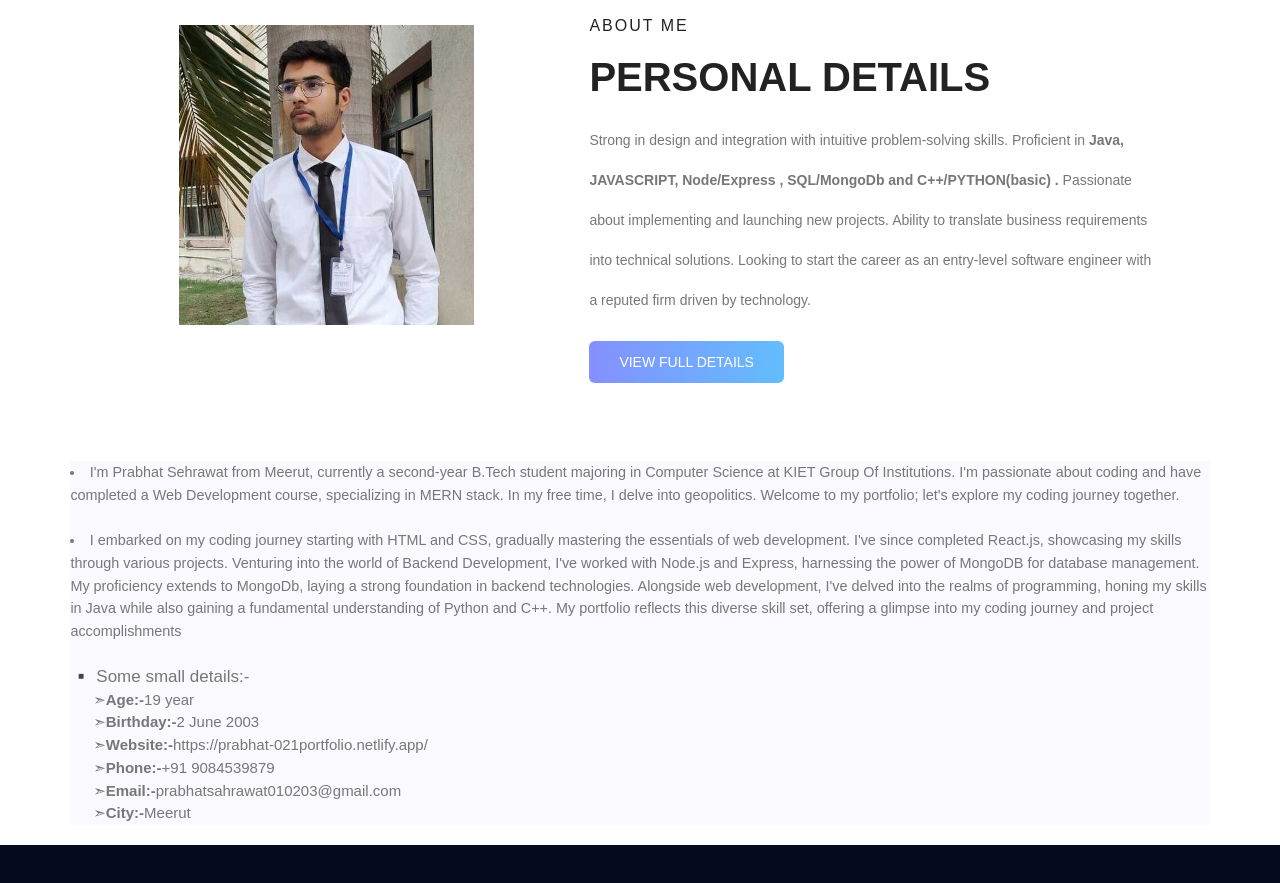
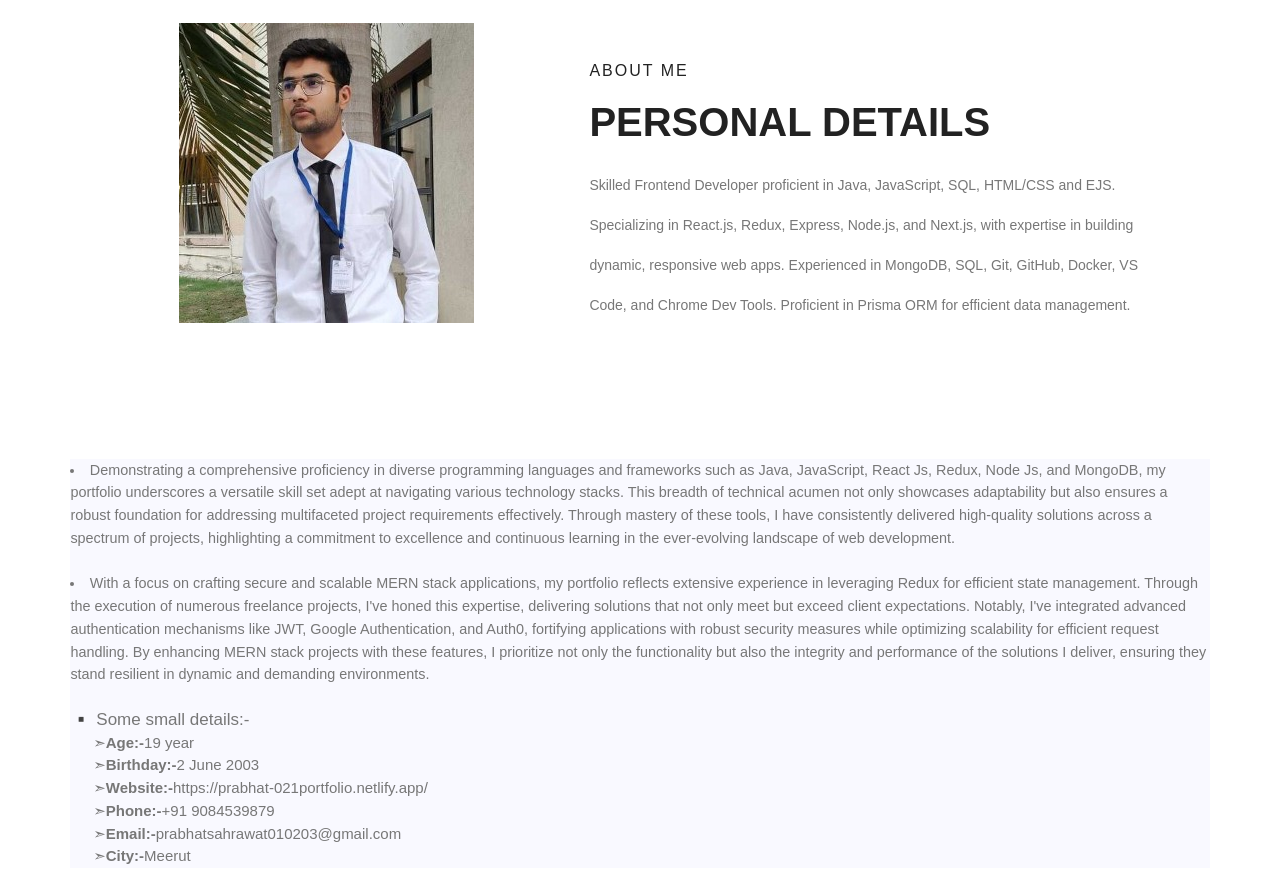
Before and after one commit to prabhat-021/PORTFOLIO, a React (Create React App) app: page /about in a window 1280 px wide. Shown: the part 480-1363 px from the top of the page. Built offline with nearby package versions, Linux system fonts and the light colour scheme.

Commit message:
Information Updated

```diff
--- a/src/App.js
+++ b/src/App.js
@@ -3,7 +3,6 @@ import Home from "./pages/Home.js";
 import About from "./pages/About.js";
 import Project from "./pages/Project.js";
 import Contact from "./pages/Contact.js";
-import Navbar from "./Components/Navbar.js";
 import { BrowserRouter, Routes, Route } from "react-router-dom";
 export default function App() {
   return (
--- a/src/Components/Mid1.js
+++ b/src/Components/Mid1.js
@@ -1,7 +1,20 @@
+import { useEffect, useState } from "react";
 import img2 from "../images/mid-img.jpg";
 import { Link } from "react-router-dom";
+import { useLocation } from "react-router-dom";
 
 export default function Mid1() {
+
+    const [about, setAbout] = useState(false);
+    const location = useLocation();
+    console.log(location);
+
+    useEffect(() => {
+        if (location.pathname == "/about") {
+            setAbout(true);
+        }
+    }, [location]);
+
     return (
         <section className="mid">
             <div className="mid-img-1">
@@ -10,8 +23,13 @@ export default function Mid1() {
             <div className="mid-text head-text">
                 <h6 className="head-h1 mid1-h1">ABOUT ME</h6>
                 <h1 className="head-h2 mid-h2">PERSONAL DETAILS</h1>
-                <p className="head-p1 mid-h2">Strong in design and integration with intuitive problem-solving skills. Proficient in <span className="bold"> Java, JAVASCRIPT, Node/Express , SQL/MongoDb and C++/PYTHON(basic) .</span> Passionate about implementing and launching new projects. Ability to translate business requirements into technical solutions. Looking to start the career as an entry-level software engineer with a reputed firm driven by technology.</p>
-                <Link to="/about" className="head-btn mid-btn">VIEW FULL DETAILS</Link>
+                <p className="head-p1 mid-h2">Skilled Frontend Developer proficient in Java, JavaScript, SQL, HTML/CSS and EJS. Specializing in
+                    React.js, Redux, Express, Node.js, and Next.js, with expertise in building dynamic, responsive web apps.
+                    Experienced in MongoDB, SQL, Git, GitHub, Docker, VS Code, and Chrome Dev Tools. Proficient in
+                    Prisma ORM for efficient data management.</p>
+                {!about && (
+                    <Link to="/about" className="head-btn mid-btn">VIEW FULL DETAILS</Link>
+                )}
             </div>
         </section>
     );
--- a/src/Components/Mid2.js
+++ b/src/Components/Mid2.js
@@ -37,7 +37,7 @@ export default function Mid2() {
                     <div className="container">
                         <div className='mid2-icon'><TerminalIcon id="icon"/></div>
                         <div className='mid2-h2'>Coding</div>
-                        <div className='mid2-p1'>C++, java , C Language </div>
+                        <div className='mid2-p1'>Java , C Language </div>
                     </div>
                     <div className="container">
                         <div className='mid2-icon'><TravelExploreIcon id="icon"/></div>
--- a/src/pages/About.js
+++ b/src/pages/About.js
@@ -17,8 +17,8 @@ export default function About() {
             </div>
             <Mid1 />
             <div className="about-description">
-                <li className="about-description-p1">I'm Prabhat Sehrawat from Meerut, currently a second-year B.Tech student majoring in Computer Science at KIET Group Of Institutions. I'm passionate about coding and have completed a Web Development course, specializing in MERN stack. In my free time, I delve into geopolitics. Welcome to my portfolio; let's explore my coding journey together.</li>
-                <li className="about-description-p1">I embarked on my coding journey starting with HTML and CSS, gradually mastering the essentials of web development. I've since completed React.js, showcasing my skills through various projects. Venturing into the world of Backend Development, I've worked with Node.js and Express, harnessing the power of MongoDB for database management. My proficiency extends to MongoDb, laying a strong foundation in backend technologies. Alongside web development, I've delved into the realms of programming, honing my skills in Java while also gaining a fundamental understanding of Python and C++. My portfolio reflects this diverse skill set, offering a glimpse into my coding journey and project accomplishments</li>
+                <li className="about-description-p1">Demonstrating a comprehensive proficiency in diverse programming languages and frameworks such as Java, JavaScript, React Js, Redux, Node Js, and MongoDB, my portfolio underscores a versatile skill set adept at navigating various technology stacks. This breadth of technical acumen not only showcases adaptability but also ensures a robust foundation for addressing multifaceted project requirements effectively. Through mastery of these tools, I have consistently delivered high-quality solutions across a spectrum of projects, highlighting a commitment to excellence and continuous learning in the ever-evolving landscape of web development.</li>
+                <li className="about-description-p1">With a focus on crafting secure and scalable MERN stack applications, my portfolio reflects extensive experience in leveraging Redux for efficient state management. Through the execution of numerous freelance projects, I've honed this expertise, delivering solutions that not only meet but exceed client expectations. Notably, I've integrated advanced authentication mechanisms like JWT, Google Authentication, and Auth0, fortifying applications with robust security measures while optimizing scalability for efficient request handling. By enhancing MERN stack projects with these features, I prioritize not only the functionality but also the integrity and performance of the solutions I deliver, ensuring they stand resilient in dynamic and demanding environments.</li>
                 <ul className="about-ul">▪️ Some small details:-
                     <li className="about-ls">➣<span className="bold">Age:-</span>19 year</li>
                     <li className="about-ls">➣<span className="bold">Birthday:-</span>2 June 2003</li>
```
Also changed, not shown: src/Components/Navbar.js (+9 -9 lines), 1 other file (tests, documents, lock files or other folders).
